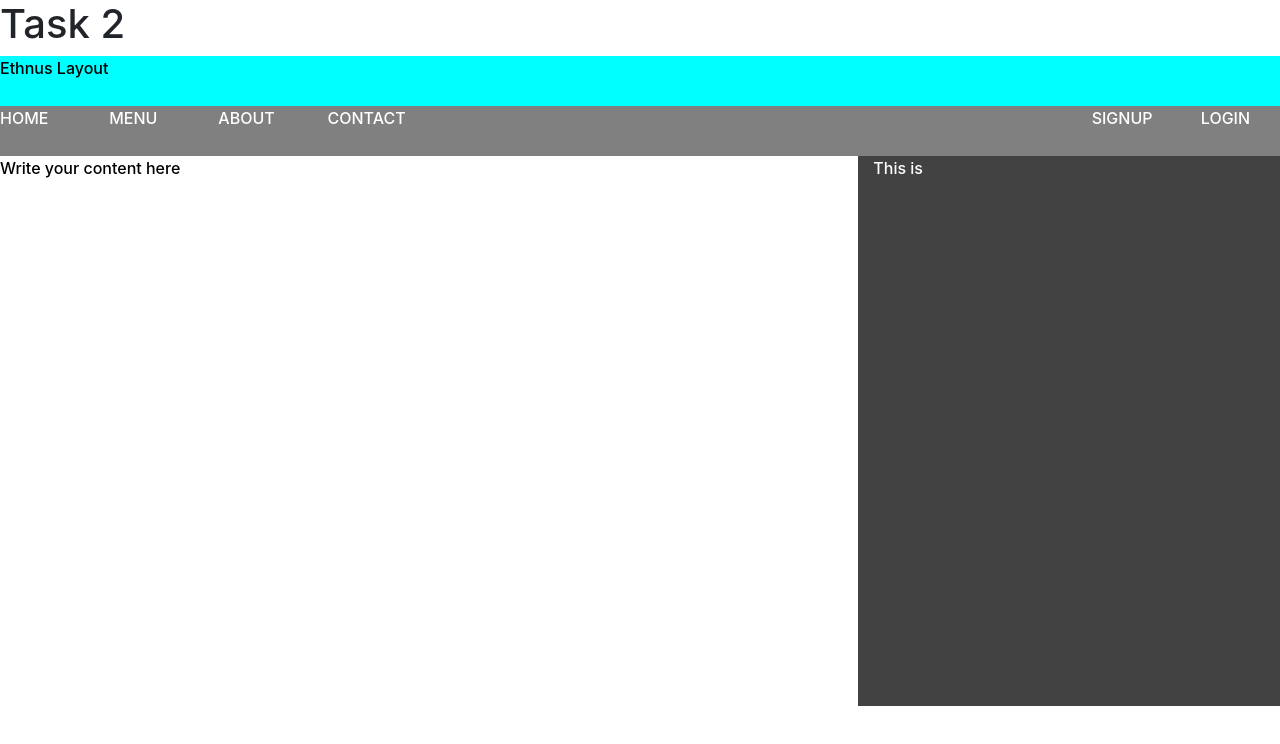
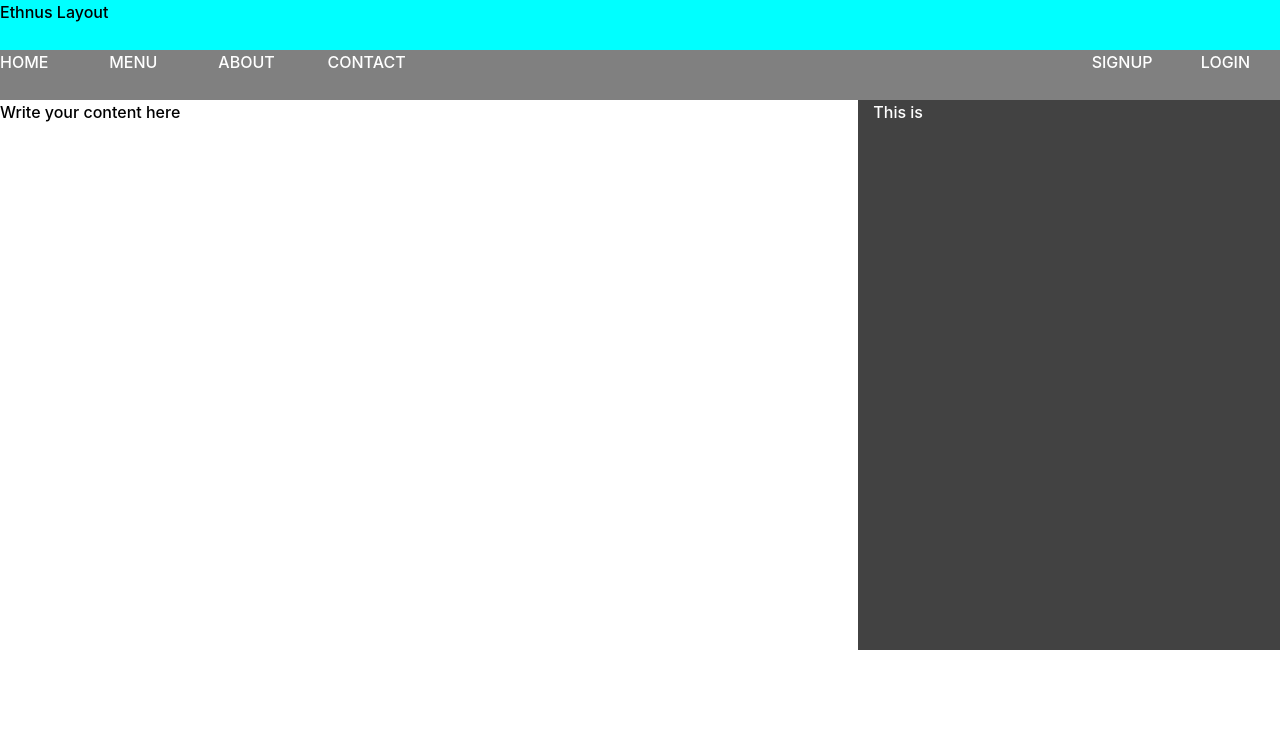
Before and after one commit to sanskriti800-gif/bootstrap_task2, a plain HTML site: page index.html in a window 1280 px wide. Drawn offline with nearby package versions, Linux system fonts and the light colour scheme.

Commit message:
Update and rename Task2.html to index.html

```diff
--- a/Task2.html
+++ b/index.html
@@ -12,7 +12,6 @@
 
 <body>
     <div>
-        <h1>Task 2</h1>
         <div class="row">
             <span class="col-12"
                 style="height:50px;color:#000;background-color: aqua;border:none;font-weight: 500;">Ethnus Layout</span>
```
